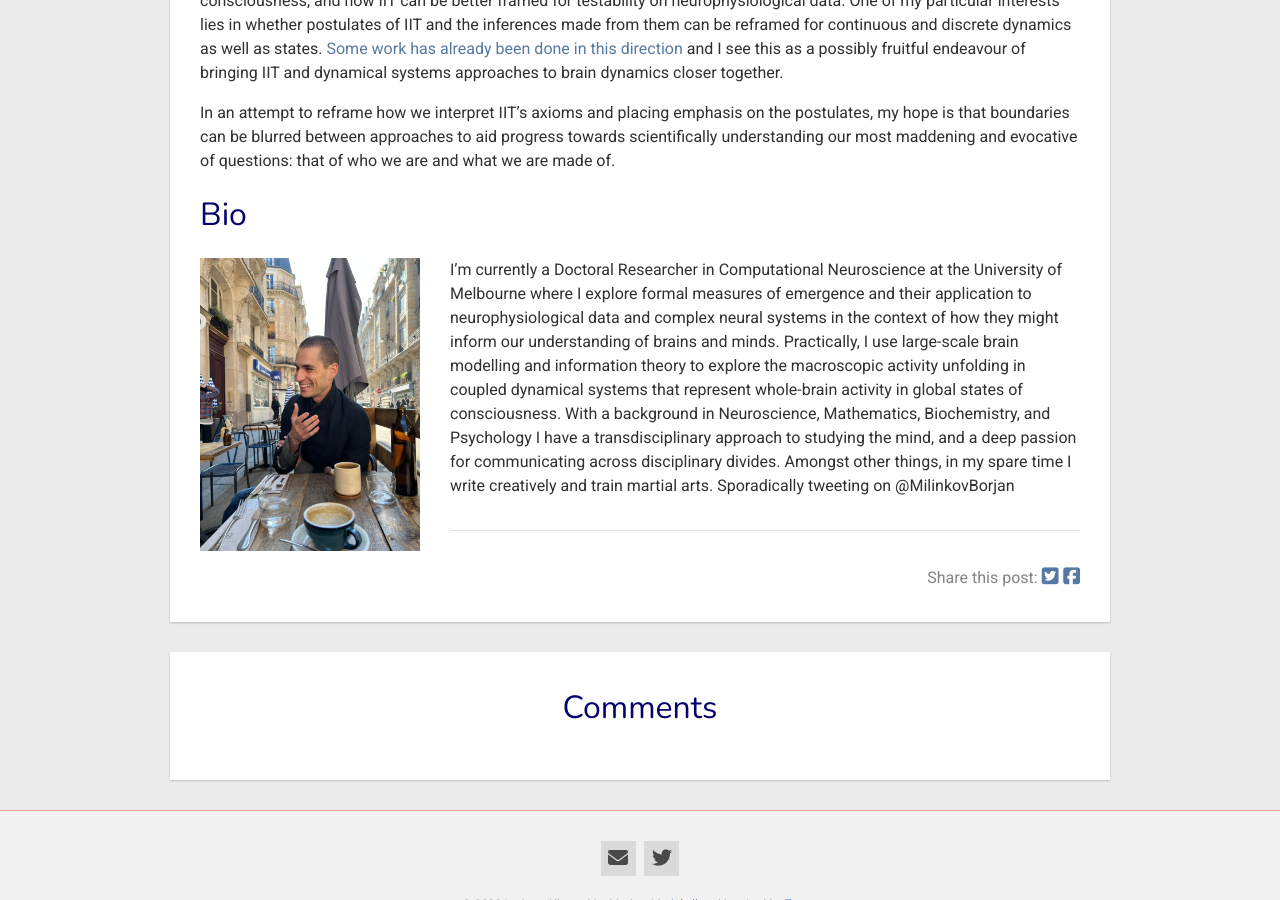
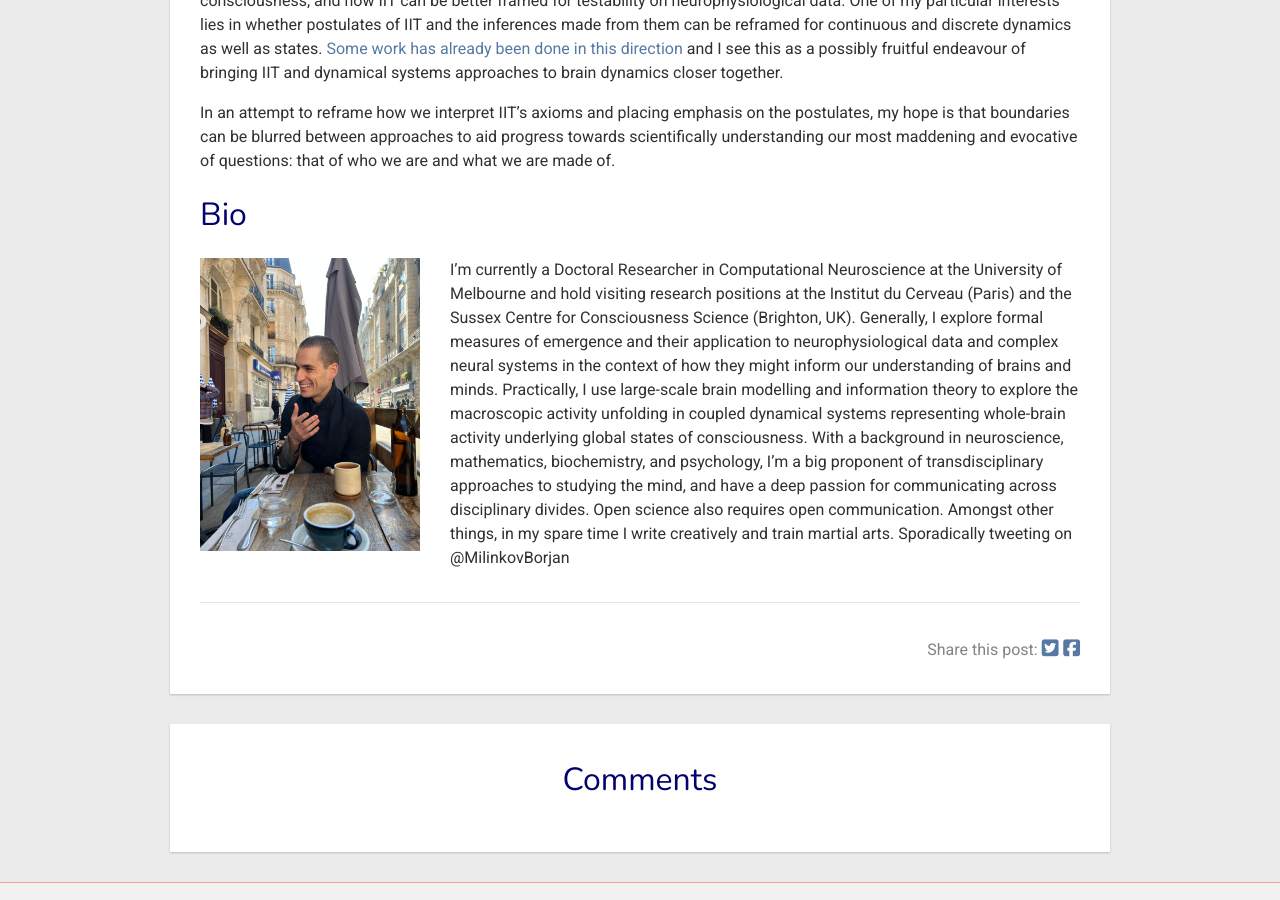
Before and after one commit to ConsciousnessRealist/consciousnessrealist.github.io, a Jekyll site: the page built from _guest/2023-06-08-IIT-axioms.markdown, in a window 1280 px wide and 900 px high, scrolled down 5401 px. Built offline with Jekyll 4.4.1, drawn with Linux system fonts in a browser that asks for light colours; nearby versions of some CDN libraries; comment, search, counter and statistics services are not loaded.

Commit message:
Update 2023-06-08-IIT-axioms.markdown

```diff
--- a/_guest/2023-06-08-IIT-axioms.markdown
+++ b/_guest/2023-06-08-IIT-axioms.markdown
@@ -84,4 +84,4 @@
 
 ![Boki](../images/BokiMilinkovic/BMilinkovic.JPG){:style="float: left; margin-left: 0px; margin-right: 20 px;" width="25%"}
 
-I'm currently a Doctoral Researcher in Computational Neuroscience at the University of Melbourne where I explore formal measures of emergence and their application to neurophysiological data and complex neural systems in the context of how they might inform our understanding of brains and minds. Practically, I use large-scale brain modelling and information theory to explore the macroscopic activity unfolding in coupled dynamical systems that represent whole-brain activity in global states of consciousness. With a background in Neuroscience, Mathematics, Biochemistry, and Psychology I have a transdisciplinary approach to studying the mind, and a deep passion for communicating across disciplinary divides. Amongst other things, in my spare time I write creatively and train martial arts. Sporadically tweeting on @MilinkovBorjan
+I’m currently a Doctoral Researcher in Computational Neuroscience at the University of Melbourne and hold visiting research positions at the Institut du Cerveau (Paris) and the Sussex Centre for Consciousness Science (Brighton, UK). Generally, I explore formal measures of emergence and their application to neurophysiological data and complex neural systems in the context of how they might inform our understanding of brains and minds. Practically, I use large-scale brain modelling and information theory to explore the macroscopic activity unfolding in coupled dynamical systems representing whole-brain activity underlying global states of consciousness. With a background in neuroscience, mathematics, biochemistry, and psychology, I’m a big proponent of transdisciplinary approaches to studying the mind, and have a deep passion for communicating across disciplinary divides. Open science also requires open communication. Amongst other things, in my spare time I write creatively and train martial arts. Sporadically tweeting on @MilinkovBorjan
```
